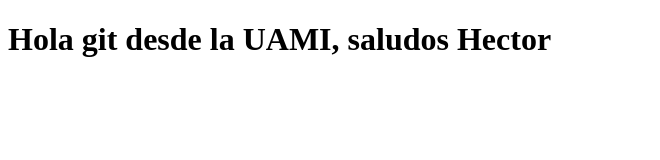
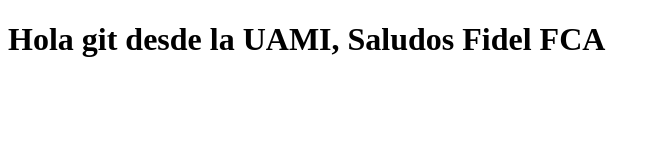
Before and after one commit to HectorFabianC/git_hola, a plain HTML site: page index.html in a window 1280 px wide. Shown: the whole page, without its empty margins (0-660 px from the left). Drawn offline with Linux system fonts and the light colour scheme.

Commit message:
subir modificacion de Hector

```diff
--- a/index.html
+++ b/index.html
@@ -5,6 +5,6 @@
 	<title>Document</title>
 </head>
 <body>
-	<h1>Hola git desde la UAMI, saludos Hector</h1>
+	<h1>Hola git desde la UAMI, Saludos Fidel FCA</h1>
 </body>
 </html>
```
